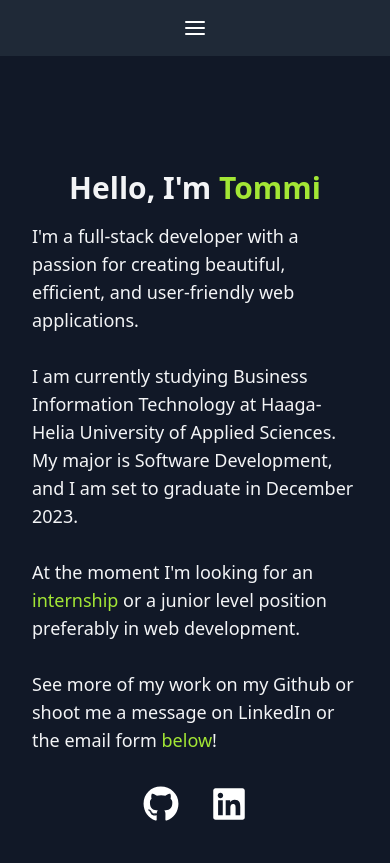
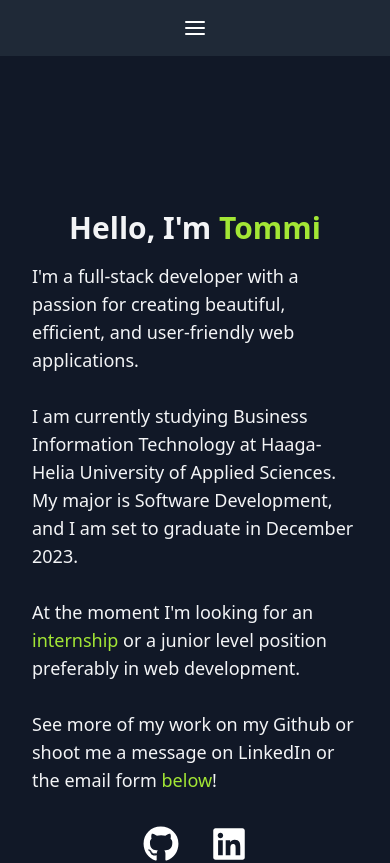
Before and after one commit to tommimaki/Personal-Portfolio, a React (Create React App) app: page / in a window 390 px wide. Shown: the top 863 px of the page. Built offline with nearby package versions, Linux system fonts and the light colour scheme.

Commit message:
header fix

```diff
--- a/src/components/outlay/header.js
+++ b/src/components/outlay/header.js
@@ -62,7 +62,6 @@ const Header = () => {
             { name: "About", id: "about" },
             { name: "Projects", id: "projects" },
             { name: "Skills", id: "skills" },
-            { name: "Education", id: "education" },
             { name: "Contact", id: "contact" },
           ].map(({ name, id }) => (
             <div key={id} className="relative group mb-4">
--- a/src/components/sections/about.js
+++ b/src/components/sections/about.js
@@ -6,7 +6,7 @@ function About() {
   return (
     <section
       id="about"
-      className="flex h-[calc(100vh-28px)]   flex-col items-center justify-center md:flex-row md:justify-center my-10  mx-auto max-w-5xl"
+      className="flex h-[calc(100vh-28px)]   flex-col items-center justify-center md:flex-row md:justify-center my-20 sm:my-10  mx-auto max-w-5xl"
     >
       <div className="md:flex md:flex-col md:items-center">
         <h1 className="text-3xl sm:text-5xl font-semibold mb-4 md:mb-10 text-center">
```
